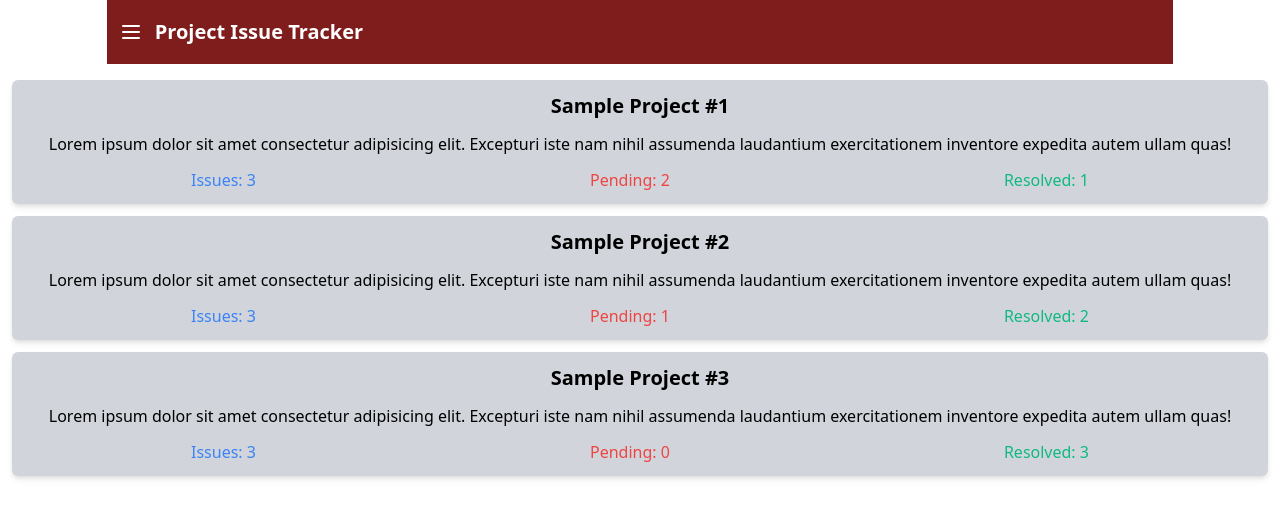
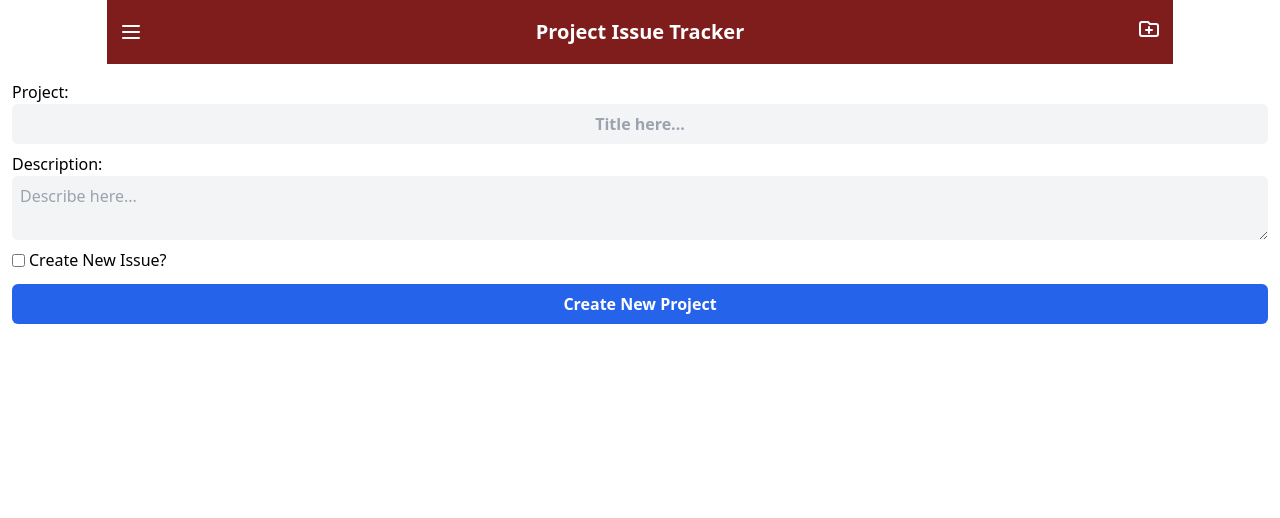
Before and after one commit to kingwell47/mern-issue-tracker, a React (Create React App) app in the folder client/: page /new-project in a window 1280 px wide. Shown: the top 518 px of the page. Built offline with nearby package versions, Linux system fonts and the light colour scheme.

Commit message:
did some more front end stuff

```diff
--- a/client/package.json
+++ b/client/package.json
@@ -8,8 +8,10 @@
     "@testing-library/react": "^11.2.7",
     "@testing-library/user-event": "^12.8.3",
     "axios": "^0.24.0",
+    "history": "^5.1.0",
     "react": "^17.0.2",
     "react-dom": "^17.0.2",
+    "react-router-dom": "^6.0.2",
     "react-scripts": "4.0.3",
     "web-vitals": "^1.1.2"
   },
--- a/client/src/App.jsx
+++ b/client/src/App.jsx
@@ -1,13 +1,20 @@
 import Navbar from "./components/Navbar";
 import Projects from "./components/Projects";
+import { Routes, Route } from "react-router-dom";
 
 import DUMMY_DATA from "./dummy_data.json";
+import NewProject from "./components/NewProject";
+import Project from "./components/Project";
 
 function App() {
   return (
     <div className="container mx-auto">
       <Navbar />
-      <Projects data={DUMMY_DATA} />
+      <Routes>
+        <Route path="/" exact element={<Projects data={DUMMY_DATA} />} />
+        <Route path="/new-project" exact element={<NewProject />} />
+        <Route path="/projects/:id" exact element={<Project />} />
+      </Routes>
     </div>
   );
 }
--- a/client/src/components/Navbar.jsx
+++ b/client/src/components/Navbar.jsx
@@ -1,9 +1,10 @@
 import React from "react";
+import { Link } from "react-router-dom";
 
 const Navbar = () => {
   return (
     <nav className="flex items-center text-white fixed w-full left-0">
-      <div className="w-full lg:w-10/12 flex items-center mx-auto gap-3 p-3 bg-red-900 h-16">
+      <div className="w-full lg:w-10/12 flex items-center justify-between mx-auto p-3 bg-red-900 h-16">
         <button title="menu">
           <svg
             xmlns="http://www.w3.org/2000/svg"
@@ -20,7 +21,29 @@ const Navbar = () => {
             />
           </svg>
         </button>
-        <h1 className="text-xl text-center font-bold">Project Issue Tracker</h1>
+        <Link to="/">
+          <h1 className="text-xl text-center font-bold hover:underline">
+            Project Issue Tracker
+          </h1>
+        </Link>
+        <Link to="/new-project">
+          <button title="add">
+            <svg
+              xmlns="http://www.w3.org/2000/svg"
+              className="h-6 w-6"
+              fill="none"
+              viewBox="0 0 24 24"
+              stroke="currentColor"
+            >
+              <path
+                strokeLinecap="round"
+                strokeLinejoin="round"
+                strokeWidth={2}
+                d="M9 13h6m-3-3v6m-9 1V7a2 2 0 012-2h6l2 2h6a2 2 0 012 2v8a2 2 0 01-2 2H5a2 2 0 01-2-2z"
+              />
+            </svg>
+          </button>
+        </Link>
       </div>
     </nav>
   );
--- /dev/null
+++ b/client/src/components/NewProject.jsx
@@ -0,0 +1,77 @@
+import React, { useState } from "react";
+
+const NewProject = () => {
+  const [newIssue, setNewIssue] = useState(false);
+  return (
+    <form className="p-3 pt-20 flex flex-col">
+      <label htmlFor="project_title">Project: </label>
+      <input
+        className="bg-gray-100 text-center rounded-md p-2 font-bold"
+        type="text"
+        placeholder="Title here..."
+        required
+        id="project_title"
+        name="project"
+      />
+      <label className="mt-2" htmlFor="project_desc">
+        Description:{" "}
+      </label>
+      <textarea
+        className="bg-gray-100 rounded-md p-2"
+        placeholder="Describe here..."
+        required
+        name="description"
+        id="project_desc"
+      />
+      <div className="flex mt-2 items-center gap-1">
+        <input
+          type="checkbox"
+          name="new-issue-check"
+          id="new-issue-check"
+          onChange={() => setNewIssue(!newIssue)}
+        />
+        <label htmlFor="new-issue-check">Create New Issue?</label>
+      </div>
+      {newIssue && (
+        <div className="flex flex-col">
+          <label className="mt-2" htmlFor="issue_title">
+            New Issue:{" "}
+          </label>
+          <input
+            className="bg-gray-100 rounded-md p-2"
+            type="text"
+            placeholder="New issue..."
+            name="issue_title"
+            id="issue_title"
+          />
+          <label className="mt-2" htmlFor="issue_desc">
+            Describe Issue:{" "}
+          </label>
+          <textarea
+            className="bg-gray-100 rounded-md p-2"
+            placeholder="Describe here..."
+            name="issue_text"
+            id="issue_desc"
+          />
+          <label className="mt-2" htmlFor="assign_to">
+            Assign to:{" "}
+          </label>
+          <input
+            className="bg-gray-100 rounded-md p-2"
+            type="text"
+            placeholder="Assign to..."
+            name="assign_to"
+            id="assign_to"
+          />
+        </div>
+      )}
+      <input
+        className="font-bold bg-blue-600 text-white rounded-md p-2 mt-3"
+        type="submit"
+        value="Create New Project"
+      />
+    </form>
+  );
+};
+
+export default NewProject;
--- a/client/src/components/Project.jsx
+++ b/client/src/components/Project.jsx
@@ -1,19 +1,39 @@
-import React from "react";
+import React, { useState, useEffect } from "react";
+import { useParams } from "react-router-dom";
+import DUMMY_DATA from "../dummy_data.json";
 
-const Project = ({ info }) => {
-  const { project, description, issues } = info;
-  const pending = issues.filter((item) => item.open === true);
+const Project = () => {
+  const { id } = useParams();
+  const [projectData, setProjectData] = useState({
+    project: "",
+    description: "",
+    issues: [],
+  });
+
+  useEffect(() => {
+    let project = DUMMY_DATA.filter((item) => item._id === parseInt(id));
+    setProjectData(project[0]);
+  }, []);
 
   return (
-    <div className="hover:bg-gray-200 rounded-md bg-gray-300 shadow-md p-3 cursor-pointer transition-colors">
-      <h2 className="font-bold text-xl text-center">{project}</h2>
-      <p className="text-center mt-3">{description}</p>
-      <ul className="flex justify-around mt-3">
-        <li className="text-blue-500">Issues: {issues.length}</li>
-        <li className="text-red-500">Pending: {pending.length}</li>
-        <li className="text-green-500">
-          Resolved: {issues.length - pending.length}
-        </li>
+    <div className="pt-20 px-3">
+      <h2 className="text-center font-bold text-xl">{projectData.project}</h2>
+      <p>{projectData.description}</p>
+      <ul>
+        {projectData.issues.map((item, index) => (
+          <li key={index}>
+            <div className="bg-blue-200 mt-2 rounded-md p-2">
+              <h3 className="text-center font-bold">{item.issue_title}</h3>
+              <p>{item.issue_text}</p>
+              <p>Created by: {item.created_by}</p>
+              <p>Assigned to: {item.assigned_to}</p>
+              <p>Open: {item.open.toString()}</p>
+              <p>Status text: {item.status_text}</p>
+              <p>Created on: {item.created_on}</p>
+              <p>Last updated: {item.updated_on}</p>
+            </div>
+          </li>
+        ))}
       </ul>
     </div>
   );
--- /dev/null
+++ b/client/src/components/ProjectCard.jsx
@@ -0,0 +1,22 @@
+import React from "react";
+
+const ProjectCard = ({ info }) => {
+  const { project, description, issues } = info;
+  const pending = issues.filter((item) => item.open === true);
+
+  return (
+    <div className="hover:bg-gray-200 rounded-md bg-gray-300 shadow-md p-3 cursor-pointer transition-colors">
+      <h2 className="font-bold text-xl text-center">{project}</h2>
+      <p className="text-center mt-3">{description}</p>
+      <ul className="flex justify-around mt-3">
+        <li className="text-blue-500">Issues: {issues.length}</li>
+        <li className="text-red-500">Pending: {pending.length}</li>
+        <li className="text-green-500">
+          Resolved: {issues.length - pending.length}
+        </li>
+      </ul>
+    </div>
+  );
+};
+
+export default ProjectCard;
--- a/client/src/components/Projects.jsx
+++ b/client/src/components/Projects.jsx
@@ -1,11 +1,14 @@
 import React from "react";
-import Project from "./Project";
+import ProjectCard from "./ProjectCard";
+import { Link } from "react-router-dom";
 
 const Projects = ({ data }) => {
   return (
-    <div className="flex flex-col p-3 pt-20 gap-3">
+    <div className="flex flex-col px-3 pt-20 gap-3">
       {data.map((item, index) => (
-        <Project info={item} key={index} />
+        <Link to={`/projects/${item._id}`} key={index}>
+          <ProjectCard info={item} />
+        </Link>
       ))}
     </div>
   );
--- a/client/src/dummy_data.json
+++ b/client/src/dummy_data.json
@@ -1,5 +1,6 @@
 [
   {
+    "_id": 1,
     "project": "Sample Project #1",
     "description": "Lorem ipsum dolor sit amet consectetur adipisicing elit. Excepturi iste nam nihil assumenda laudantium exercitationem inventore expedita autem ullam quas!",
     "issues": [
@@ -36,6 +37,7 @@
     ]
   },
   {
+    "_id": 2,
     "project": "Sample Project #2",
     "description": "Lorem ipsum dolor sit amet consectetur adipisicing elit. Excepturi iste nam nihil assumenda laudantium exercitationem inventore expedita autem ullam quas!",
     "issues": [
@@ -72,6 +74,7 @@
     ]
   },
   {
+    "_id": 3,
     "project": "Sample Project #3",
     "description": "Lorem ipsum dolor sit amet consectetur adipisicing elit. Excepturi iste nam nihil assumenda laudantium exercitationem inventore expedita autem ullam quas!",
     "issues": [
--- a/client/src/index.js
+++ b/client/src/index.js
@@ -1,11 +1,14 @@
 import React from "react";
 import ReactDOM from "react-dom";
+import { BrowserRouter } from "react-router-dom";
 import "./index.css";
 import App from "./App";
 
 ReactDOM.render(
   <React.StrictMode>
-    <App />
+    <BrowserRouter>
+      <App />
+    </BrowserRouter>
   </React.StrictMode>,
   document.getElementById("root")
 );
```
Also changed, not shown: 1 other file (tests, documents, lock files or other folders).
